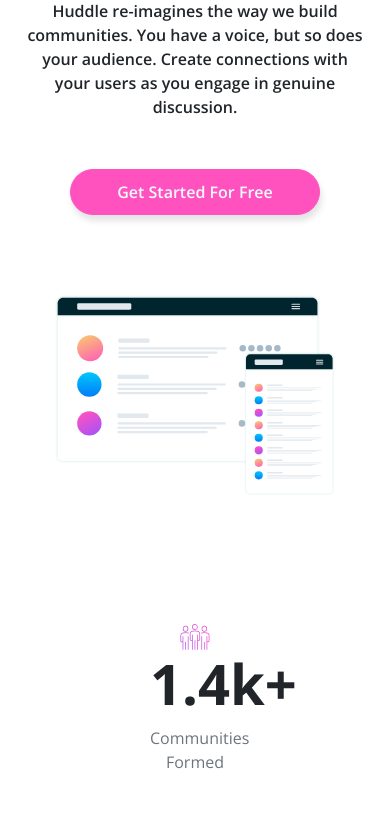
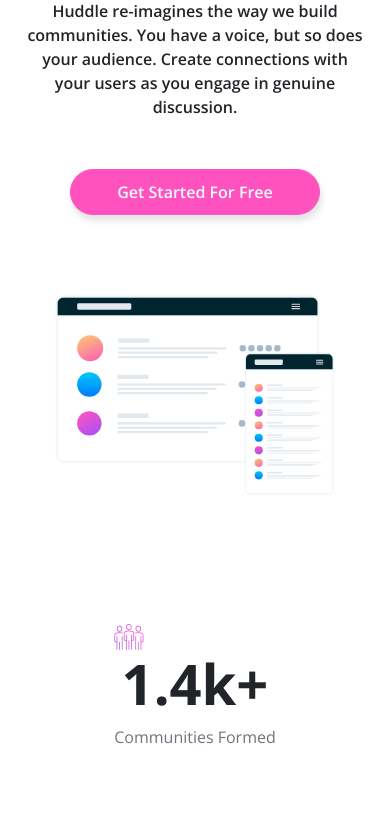
Before and after one commit to denisetan/coding_challenge-11, a plain HTML site: page index.html in a window 390 px wide. Shown: the part 264-1090 px from the top of the page. Drawn offline with nearby package versions, Linux system fonts and the light colour scheme.

Commit message:
fine tuning counter section

```diff
--- a/css/responsive.css
+++ b/css/responsive.css
@@ -36,14 +36,6 @@
 	/* Counter Section*/
 	.stats-group {
 		margin: 0 40px;
-	}
-
-	.stats-item {
-		text-align: center;
-	}
-
-	#message-sent {
-   		padding-left: 0;
 	}
 
 	/* Footer Section */
@@ -258,11 +250,19 @@
 
 	/* Counter section */
 	.stats-group {
-		padding: 40px 150px;
+		padding: 40px 0;
+		text-align: center;
 	}
 
+	.stats-group img {
+		float: left;
+	}
 	.stats-item {
-		text-align: center;
+		display: inline-block;
+	}
+
+	#message-sent {
+		padding-left: 0;
 	}
 
 	/* Grow section */
--- a/index.html
+++ b/index.html
@@ -72,7 +72,7 @@
                     <div class="stats-item">
 						<img src="img/icon-communities.svg" alt="communities icon">
 						<h2 class="display-4">1.4k+</h2>
-						<span class="text-muted counter-text">Communities Formed</span>
+						<span class="text-muted counter-text" id="community-text">Communities Formed</span>
                     </div>
                  </div>
                  <div class="col-md-3 col-sm-6 stats-group" id="messages-group">
```
